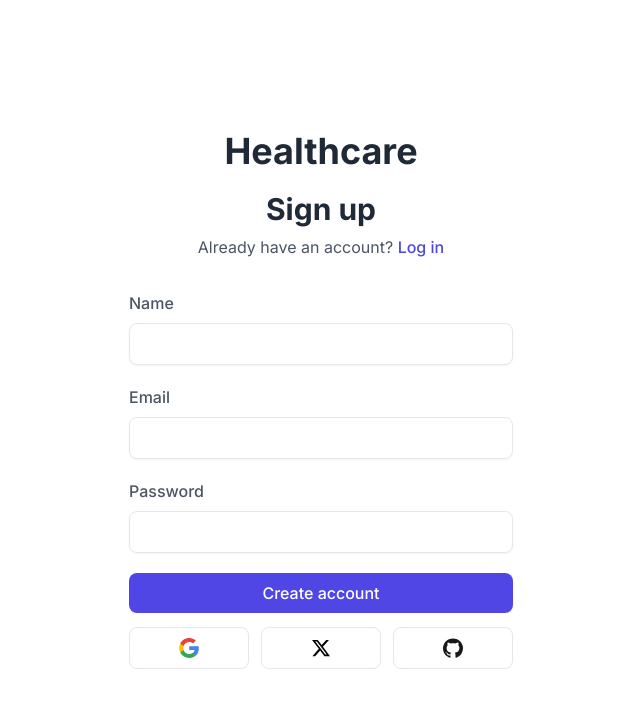
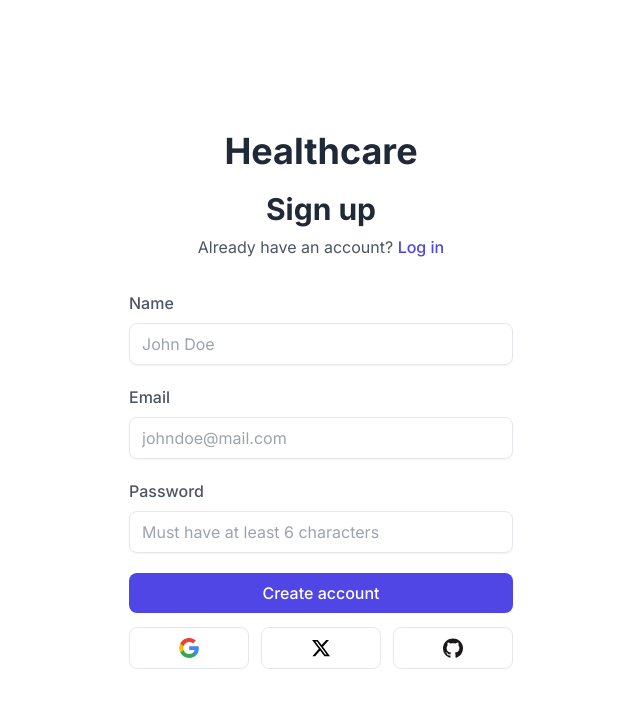
Before and after one commit to Daniel-16/healthcare-ai, a Next.js app: page /signup in a window 1280 px wide. Shown: the top 708 px of the page, without its empty margins (319-959 px from the left). Built offline with nearby package versions, Linux system fonts and the light colour scheme.

Commit message:
placeholders for forms

```diff
--- a/app/login/page.tsx
+++ b/app/login/page.tsx
@@ -135,6 +135,7 @@ const Login = () => {
                   type="email"
                   required
                   className="w-full mt-2 px-3 py-2 text-gray-500 bg-transparent outline-none border focus:border-indigo-600 shadow-sm rounded-lg"
+                  placeholder="johndoe@mail.com"
                 />
               </div>
               <div>
@@ -143,6 +144,7 @@ const Login = () => {
                   type="password"
                   required
                   className="w-full mt-2 px-3 py-2 text-gray-500 bg-transparent outline-none border focus:border-indigo-600 shadow-sm rounded-lg"
+                  placeholder="Password"
                 />
               </div>
               <button
--- a/app/signup/page.tsx
+++ b/app/signup/page.tsx
@@ -30,6 +30,7 @@ const Signup = () => {
                 type="text"
                 required
                 className="w-full mt-2 px-3 py-2 text-gray-500 bg-transparent outline-none border focus:border-indigo-600 shadow-sm rounded-lg"
+                placeholder="John Doe"
               />
             </div>
             <div>
@@ -38,6 +39,7 @@ const Signup = () => {
                 type="email"
                 required
                 className="w-full mt-2 px-3 py-2 text-gray-500 bg-transparent outline-none border focus:border-indigo-600 shadow-sm rounded-lg"
+                placeholder="johndoe@mail.com"
               />
             </div>
             <div>
@@ -46,6 +48,7 @@ const Signup = () => {
                 type="password"
                 required
                 className="w-full mt-2 px-3 py-2 text-gray-500 bg-transparent outline-none border focus:border-indigo-600 shadow-sm rounded-lg"
+                placeholder="Must have at least 6 characters"
               />
             </div>
             <button
```
